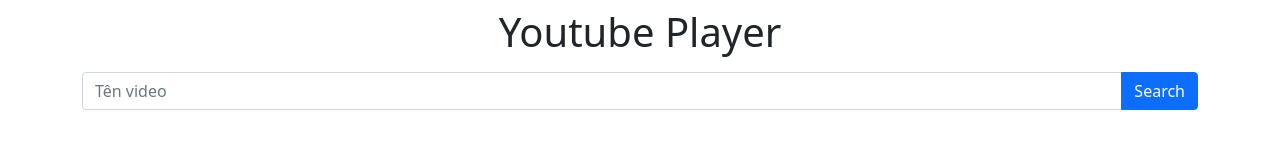
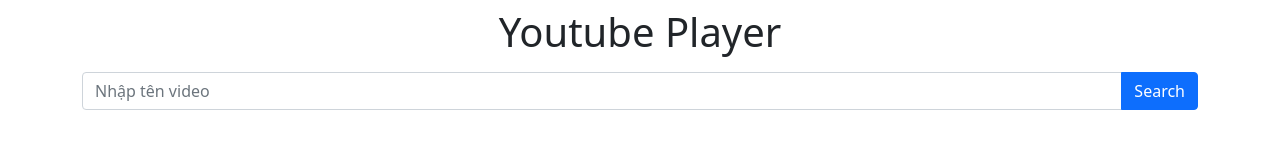
Before and after one commit to tquoc1233/youtube_player, a React (Create React App) app: page / in a window 1280 px wide. Shown: the top 162 px of the page. Built offline with nearby package versions, Linux system fonts and the light colour scheme.

Commit message:
change playholder input search

```diff
--- a/src/components/Search.js
+++ b/src/components/Search.js
@@ -14,7 +14,7 @@
 					<Form onSubmit={this.props.handle_search}>
 						<InputGroup className="mb-3">
 							<FormControl
-							placeholder="Tên video"
+							placeholder="Nhập tên video"
 							aria-label="Recipient's username"
 							aria-describedby="basic-addon2"
 							name="txtSearch"
```
